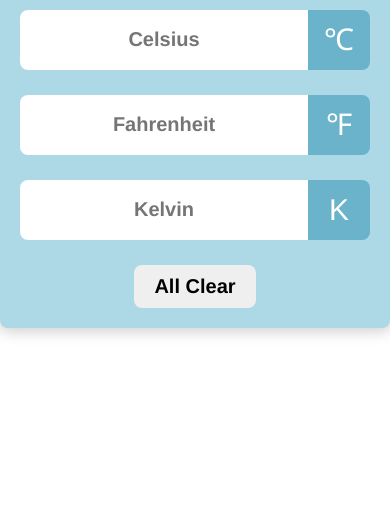
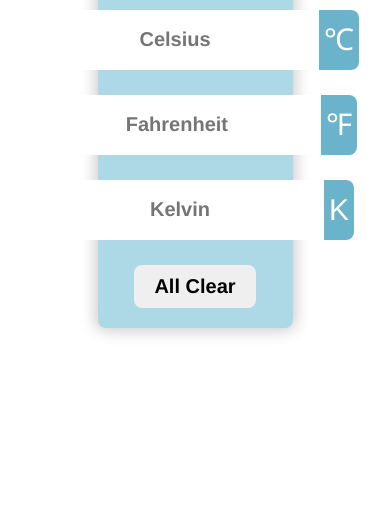
Before and after one commit to Geetika2282/Temperature-converter, a plain HTML site: page index.html in a window 390 px wide. Shown: the part 315-844 px from the top of the page. Drawn offline with Linux system fonts and the light colour scheme.

Commit message:
tried to make website responsive

```diff
--- a/index.html
+++ b/index.html
@@ -5,6 +5,13 @@
     <meta charset="UTF-8">
     <meta name="viewport" content="width=device-width, initial-scale=1.0">
     <title>Document</title>
+    <style>
+        @media screen and (max-width: 400px) {
+  .container, .celsius, .fahrenheit, .kelvin  {
+    width: 50%; /* The width is 100%, when the viewport is 800px or smaller */
+  }
+}
+    </style>
     <link rel="stylesheet" href="style.css">
 </head>
 
```
